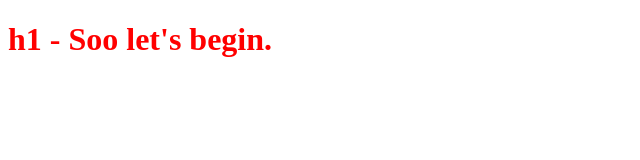
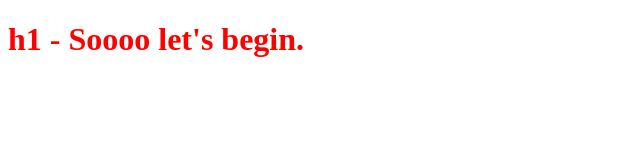
Before and after one commit to Lfarris/Project-3-Weather-Journal-App, a plain HTML site: page index.html in a window 1280 px wide. Shown: the whole page, without its empty margins (0-640 px from the left). Drawn offline with Linux system fonts and the light colour scheme.

Commit message:
Add files via upload

```diff
--- a/index.html
+++ b/index.html
@@ -19,7 +19,7 @@
 </head>
 
 <body>
-    <h1>h1 - Soo let's begin.</h1>
+    <h1>h1 - Soooo let's begin.</h1>
 </body>
 
 </html>
```
